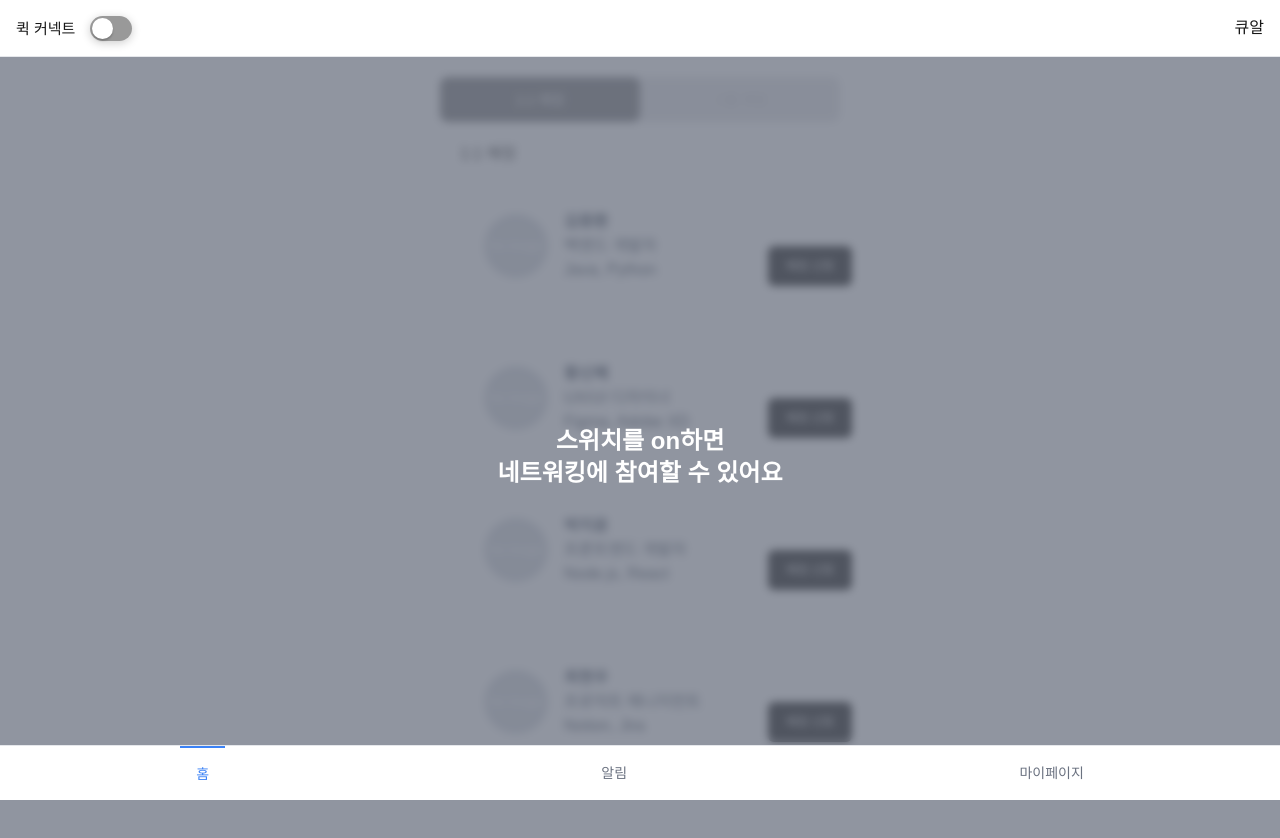
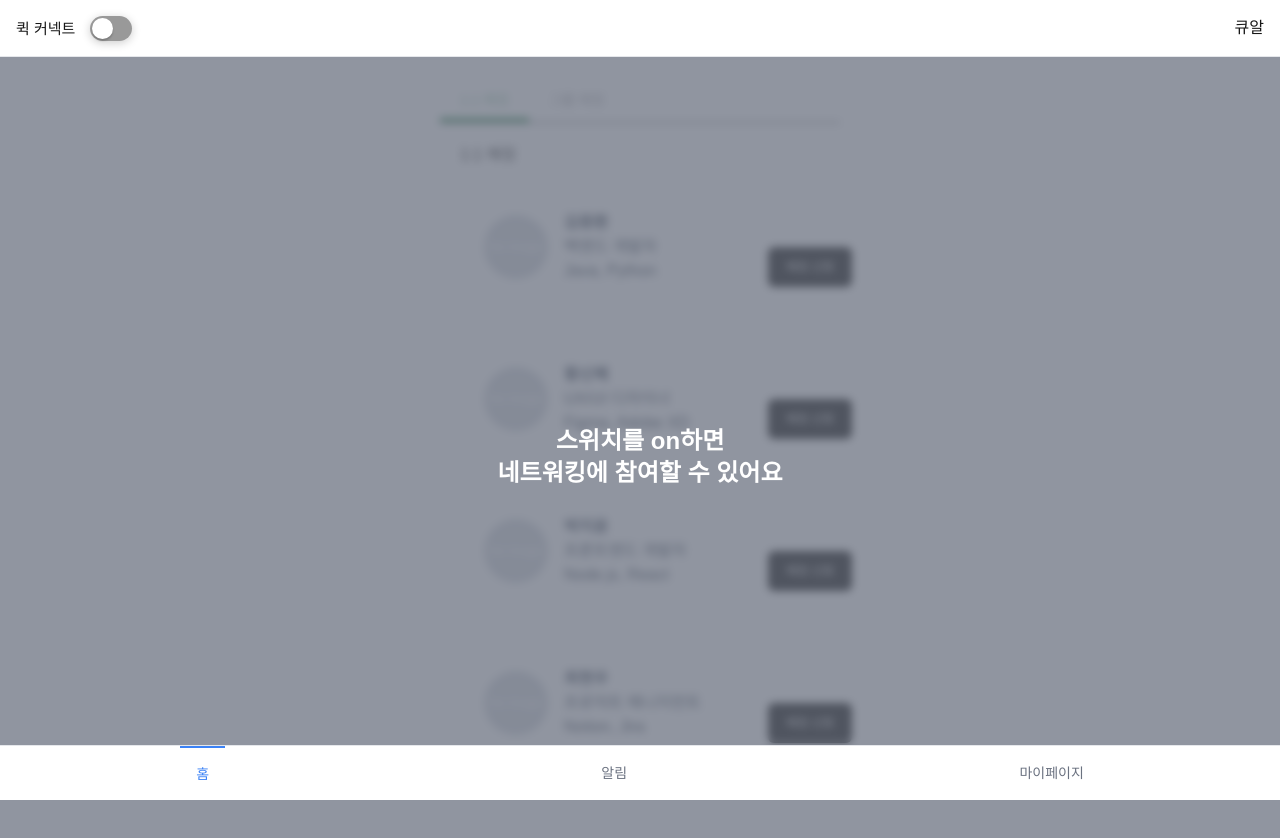
Before and after one commit to goorm-CHACHA/FE, a Next.js app: page /home in a window 1280 px wide. Shown: the top 838 px of the page. Built offline with nearby package versions, Linux system fonts and the light colour scheme.

Commit message:
feat: notifications 페이지 컴포넌트 공통 컴포넌트 재사용

```diff
--- a/src/components/common/radix-tabs.tsx
+++ b/src/components/common/radix-tabs.tsx
@@ -1,18 +1,50 @@
 import * as Tabs from '@radix-ui/react-tabs';
+import React, { useEffect, useRef, useState } from 'react';
 
 interface RadixTabsProps {
   tabLabels: string[];
   tabContents: React.ReactNode[];
   disabled?: boolean;
 }
+
 const RadixTabs = ({ tabLabels, tabContents, disabled }: RadixTabsProps) => {
+  const listRef = useRef<HTMLDivElement>(null);
+  const [indicatorStyle, setIndicatorStyle] = useState({ left: 0, width: 0 });
+
+  const updateIndicator = () => {
+    if (listRef.current) {
+      const activeTrigger = listRef.current.querySelector(
+        '[data-state="active"]',
+      ) as HTMLElement;
+      if (activeTrigger) {
+        setIndicatorStyle({
+          left: activeTrigger.offsetLeft,
+          width: activeTrigger.offsetWidth,
+        });
+      }
+    }
+  };
+
+  useEffect(() => {
+    updateIndicator();
+  }, [tabLabels]);
+
   return (
-    <Tabs.Root className="flex flex-col" defaultValue={tabLabels[0]}>
-      <Tabs.List className="flex bg-zinc-200 rounded-lg" aria-label="탭 목록">
+    <Tabs.Root
+      className="flex flex-col"
+      defaultValue={tabLabels[0]}
+      onValueChange={updateIndicator}
+    >
+      <div className="relative">
+        <Tabs.List
+          ref={listRef}
+          className="flex rounded-lg justify-start"
+          aria-label="탭 목록"
+        >
           {tabLabels.map((label, index) => (
             <Tabs.Trigger
               key={`trigger-${index}`}
-            className="flex h-[45px] flex-1 cursor-pointer select-none items-center justify-center px-5 text-sm text-zinc-400 outline-none data-[state=active]:bg-black data-[state=active]:rounded-lg data-[state=active]:text-white disabled:opacity-50 disabled:cursor-not-allowed"
+              className="flex h-[45px] cursor-pointer select-none items-center justify-center px-5 text-sm text-zinc-700 outline-none data-[state=active]:text-green-700 disabled:opacity-50 disabled:cursor-not-allowed"
               value={label}
               disabled={disabled}
             >
@@ -20,10 +52,20 @@ const RadixTabs = ({ tabLabels, tabContents, disabled }: RadixTabsProps) => {
             </Tabs.Trigger>
           ))}
         </Tabs.List>
+        {/* 인디케이터 영역 */}
+        <div
+          className="absolute bottom-0 h-1 bg-green-700 transition-all duration-300"
+          style={{
+            left: indicatorStyle.left,
+            width: indicatorStyle.width,
+          }}
+        />
+      </div>
+      <div className="h-[1px] w-full bg-zinc-700"></div>
       {tabLabels.map((label, index) => (
         <Tabs.Content
           key={`content-${index}`}
-          className="grow rounded-b-md bg-white p-5 outline-none"
+          className="grow rounded-b-md p-5 outline-none"
           value={label}
         >
           {tabContents[index]}
--- a/src/components/notifications/notify-bar.tsx
+++ b/src/components/notifications/notify-bar.tsx
@@ -1,74 +1,20 @@
-import React, { useEffect, useRef, useState } from 'react';
+'use client';
+import React from 'react';
+import RadixTabs from '../common/radix-tabs';
 
 interface NotifyBarProps {
-  id: number;
-  type: '1:1' | 'group';
+  id?: number;
+  type?: '1:1' | 'group';
+  tabLabels: string[];
+  tabContents: React.ReactNode[];
 }
 
-const NotifyBar = ({ id, type }: NotifyBarProps) => {
-  const [selectedType, setSelectedType] = useState<'1:1' | 'group'>(type);
-
-  const ref1to1 = useRef<HTMLDivElement | null>(null);
-  const refGroup = useRef<HTMLDivElement | null>(null);
-
-  const [indicatorStyle, setIndicatorStyle] = useState({
-    left: 0,
-    width: 0,
-  });
-
-  useEffect(() => {
-    if (selectedType === '1:1' && ref1to1.current) {
-      setIndicatorStyle({
-        left: ref1to1.current.offsetLeft,
-        width: ref1to1.current.offsetWidth,
-      });
-    } else if (selectedType === 'group' && refGroup.current) {
-      setIndicatorStyle({
-        left: refGroup.current.offsetLeft,
-        width: refGroup.current.offsetWidth,
-      });
-    }
-  }, [selectedType]);
-
+const NotifyBar = ({ tabLabels, tabContents }: NotifyBarProps) => {
   return (
-    <div
-      key={id}
-      className="flex items-center justify-left gap-4 pt-4 mb-3 border border-transparent border-b-gray-400 relative"
-    >
-      <div ref={ref1to1} className="px-4">
-        <p
-          className={`text-lg cursor-pointer ${selectedType === '1:1' ? 'active font-semibold text-green-700' : ' font-semibold text-white'}`}
-          onClick={() => setSelectedType('1:1')}
-        >
-          1:1
-        </p>
-      </div>
-      <div ref={refGroup} className="px-4">
-        <p
-          className={`text-lg cursor-pointer ${selectedType === 'group' ? 'active font-semibold text-green-700' : ' font-semibold text-white'}`}
-          onClick={() => setSelectedType('group')}
-        >
-          그룹
-        </p>
-      </div>
-
-      <div
-        className={`absolute bottom-0 h-[4px] bg-green-600 transition-all duration-300 ease-in-out`}
-        style={{
-          left: indicatorStyle.left,
-          width: indicatorStyle.width,
-        }}
-      />
+    <div className="mb-4">
+      <RadixTabs tabLabels={tabLabels} tabContents={tabContents} />
     </div>
   );
 };
 
-// const NotifyItem = () => {
-//     return(
-//         <div>
-
-//         </div>
-//     )
-// }
-
 export default NotifyBar;
--- a/src/stores/use-notify-store.ts
+++ b/src/stores/use-notify-store.ts
@@ -14,7 +14,7 @@ interface NotificationData {
   requester: { id: string; name?: string } | null;
   receiver: { id: string; name?: string } | null;
   chatRoomId?: number;
-  chatType?: '1to1' |  'group'
+  chatType?: '1to1' | 'group';
 }
 
 interface MessageData {
@@ -22,7 +22,7 @@ interface MessageData {
   subMessage: string;
   status?: MessageType;
   requester?: { id: string; name?: string } | null;
-  chatType?: '1to1' |  'group'
+  chatType?: '1to1' | 'group';
 }
 
 interface NotifyStore {
@@ -46,7 +46,7 @@ const useNotifyStore = create<NotifyStore>((set, get) => ({
     requester = null,
     receiver = null,
     chatRoomId,
-    chatType
+    chatType,
   ) => {
     set((state) => ({
       notifyMap: {
```
Lines whose indentation alone changed are shown as unchanged.
